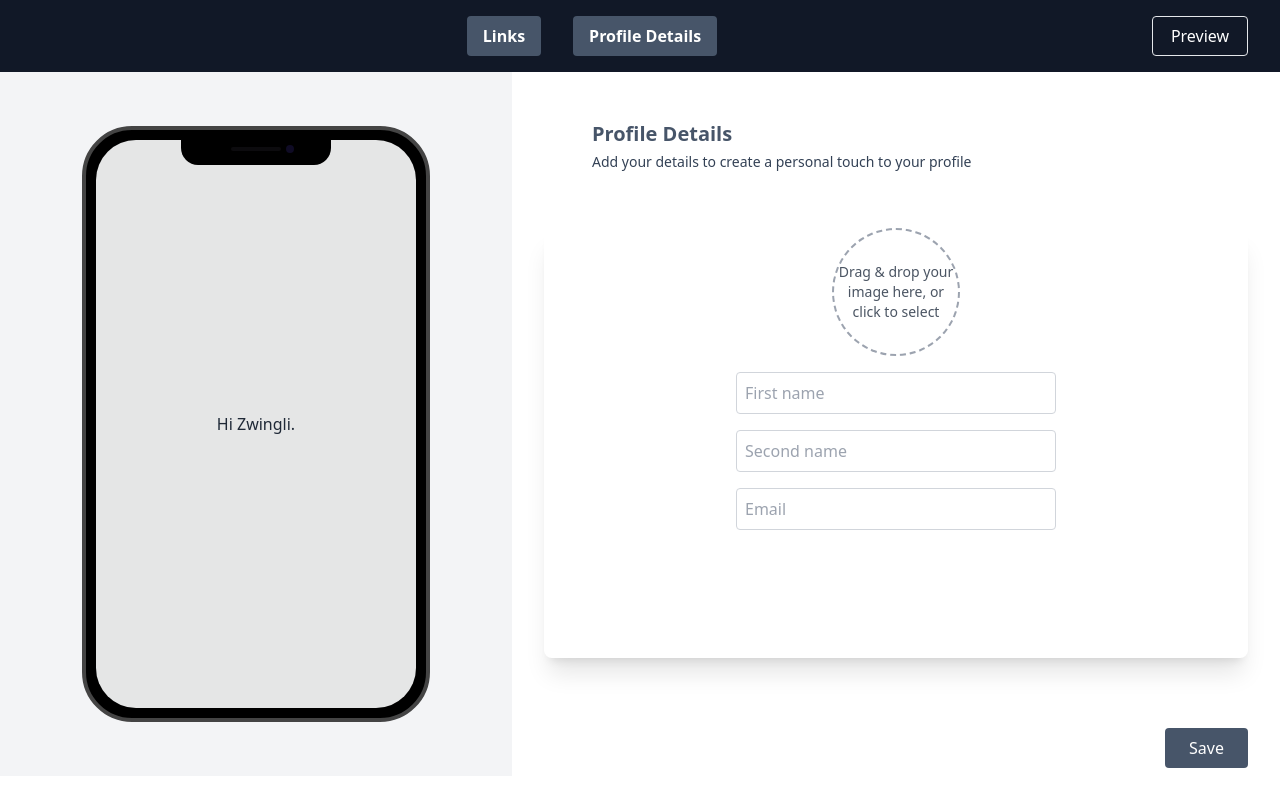
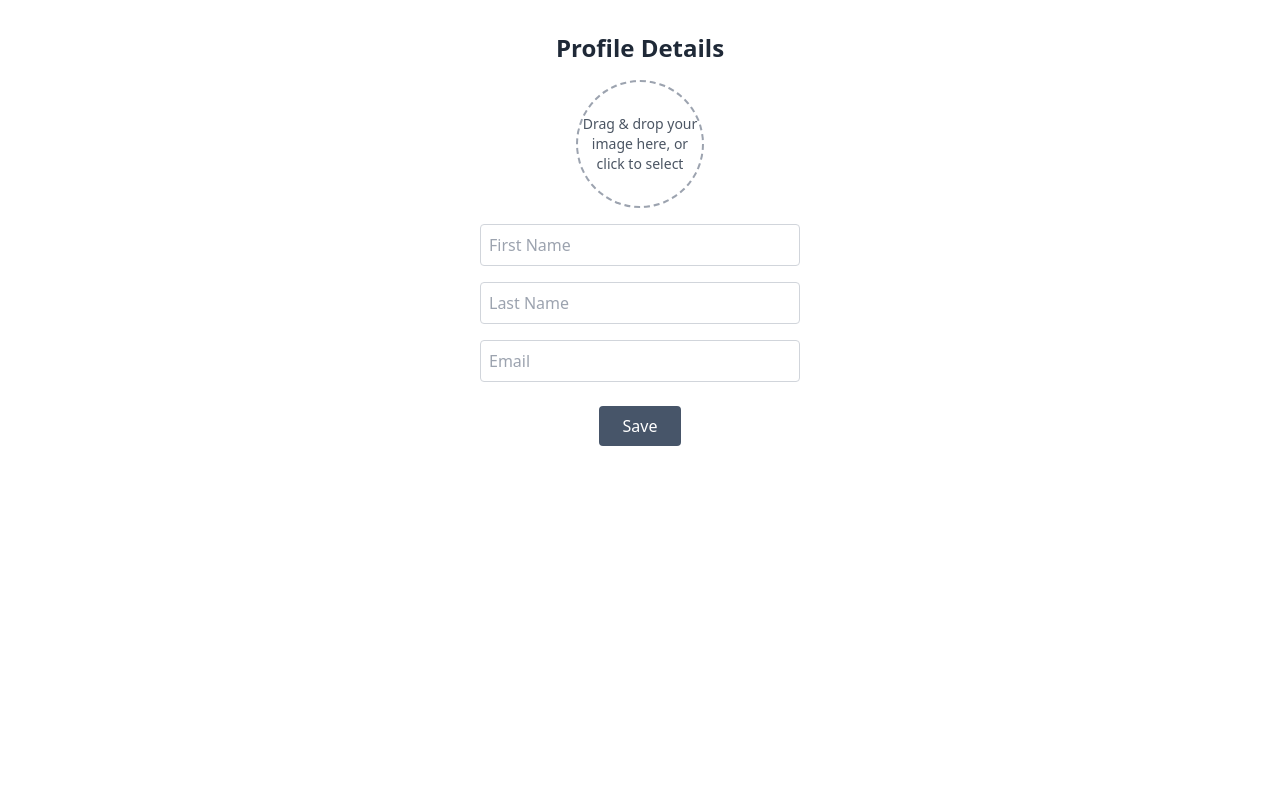
Before and after one commit to ZwingliCaleb/DelevoperLinks, a Next.js app: page /profile in a window 1280 px wide. Built offline with nearby package versions, Linux system fonts and the light colour scheme.

Commit message:
rename my pages and refactor my imagepicker

```diff
--- a/components/AvatarUpload.js
+++ b/components/AvatarUpload.js
@@ -0,0 +1,31 @@
+import React from 'react';
+import { useDropzone } from 'react-dropzone';
+
+const AvatarUpload = ({ profilePicture, setProfilePicture }) => {
+  const onDrop = (acceptedFiles) => {
+    const file = acceptedFiles[0];
+    if (file) {
+      setProfilePicture(URL.createObjectURL(file));
+    }
+  };
+
+  const { getRootProps, getInputProps } = useDropzone({
+    onDrop,
+    accept: {
+      'image/*': [] // Accept any image format
+    }
+  });
+
+  return (
+    <div {...getRootProps({ className: 'dropzone border-2 border-dashed border-gray-400 w-32 h-32 flex items-center justify-center rounded-full transition-colors duration-300 hover:bg-gray-200' })}>
+      <input {...getInputProps()} />
+      {profilePicture ? (
+        <img src={profilePicture} alt="Profile" className="w-full h-full object-cover rounded-full" />
+      ) : (
+        <p className="text-gray-600 text-sm text-center">Drag & drop your image here, or click to select</p>
+      )}
+    </div>
+  );
+};
+
+export default AvatarUpload;
--- a/pages/profile.js
+++ /dev/null
@@ -1,113 +0,0 @@
-import React, { useState } from 'react';
-import { useDropzone } from 'react-dropzone';
-import Link from 'next/link';
-
-const Home = () => {
-  const [profilePicture, setProfilePicture] = useState(null);
-  const [firstname, setFirstName] = useState('');
-  const [secondname, setSecondName] = useState('');
-  const [email, setEmail] = useState('');
-
-  const onDrop = (acceptedFiles) => {
-    const file = acceptedFiles[0];
-    if (file) {
-      setProfilePicture(URL.createObjectURL(file));
-    }
-  };
-
-  const { getRootProps, getInputProps } = useDropzone({
-    onDrop,
-    accept: {
-      'image/*': [] // Accept any image format
-    }
-  });
-
-  return (
-    <div className="h-screen overflow-hidden">
-      {/* Darker Header */}
-      <header className="bg-gray-900 text-white py-4">
-        <nav className="flex justify-between items-center px-8">
-          {/* Centered Buttons */}
-          <div className="flex justify-center flex-grow space-x-8">
-            <Link href="/">
-              <button className="font-semibold bg-slate-600 px-4 py-2 rounded">Links</button>
-            </Link>
-            <Link href="/profile">
-              <button className="font-semibold bg-slate-600 px-4 py-2 rounded">Profile Details</button>
-            </Link>
-          </div>
-          {/* Right Aligned Preview Button */}
-          <Link href="/preview">
-            <button className="h-10 w-24 rounded bg-gray-900 border">Preview</button>
-          </Link>
-        </nav>
-      </header>
-
-      <div className="flex h-[calc(100%-96px)] overflow-hidden">
-        {/* Phone avatar section (hidden on small screens) */}
-        <section className="w-2/5 hidden lg:flex justify-center items-center bg-gray-100">
-          <div className="mockup-phone">
-            <div className="camera"></div>
-            <div className="display">
-              <div className="artboard artboard-demo phone-1">Hi Zwingli.</div>
-            </div>
-          </div>
-        </section>
-
-        {/* Customize links section */}
-        <section className="w-full lg:w-3/5 flex flex-col justify-between px-8 bg-white ">
-          <div className="m-12 h-full">
-            <h1 className="text-xl text-slate-600 font-bold">Profile Details</h1>
-            <p className="text-sm text-slate-700 mt-1 mb-2">Add your details to create a personal touch to your profile</p>
-          </div>
-
-          <div className="flex flex-col items-center rounded-lg shadow-xl pb-32 mb-48">
-            {/* Profile Picture Upload */}
-            <div {...getRootProps({ className: 'dropzone border-2 border-dashed border-gray-400 w-32 h-32 flex items-center justify-center rounded-full transition-colors duration-300 hover:bg-gray-200' })}>
-              <input {...getInputProps()} />
-              {profilePicture ? (
-                <img src={profilePicture} alt="Profile" className="w-full h-full object-cover rounded-lg" />
-              ) : (
-                <p className="text-gray-600 text-sm text-center">Drag & drop your image here, or click to select</p>
-              )}
-            </div>
-
-            {/* First name Input */}
-            <input
-              type="text"
-              placeholder="First name"
-              value={firstname}
-              onChange={(e) => setFirstName(e.target.value)}
-              className="mt-4 p-2 border border-gray-300 rounded w-full max-w-xs"
-            />
-
-            {/* Second name Input */}
-            <input
-              type="text"
-              placeholder="Second name"
-              value={secondname}
-              onChange={(e) => setSecondName(e.target.value)}
-              className="mt-4 p-2 border border-gray-300 rounded w-full max-w-xs"
-            />
-
-            {/* Email Input */}
-            <input
-              type="email"
-              placeholder="Email"
-              value={email}
-              onChange={(e) => setEmail(e.target.value)}
-              className="mt-4 p-2 border border-gray-300 rounded w-full max-w-xs"
-            />
-          </div>
-        </section>
-      </div>
-
-      {/* Save button positioned bottom-right */}
-      <div className="fixed bottom-8 right-8">
-        <button className="bg-slate-600 text-white px-6 py-2 rounded">Save</button>
-      </div>
-    </div>
-  );
-};
-
-export default Home;
--- /dev/null
+++ b/pages/profile.jsx
@@ -0,0 +1,53 @@
+import React, { useState } from 'react';
+import AvatarUpload from '../components/AvatarUpload'; // Adjust the path as necessary
+
+const Profile = () => {
+  const [profilePicture, setProfilePicture] = useState(null);
+  const [firstName, setFirstName] = useState('');
+  const [lastName, setLastName] = useState('');
+  const [email, setEmail] = useState('');
+
+  const handleSubmit = () => {
+    // Handle form submission here
+    console.log({ firstName, lastName, email, profilePicture });
+  };
+
+  return (
+    <div className="flex flex-col items-center py-8">
+      <h1 className="text-2xl font-bold mb-4">Profile Details</h1>
+
+      {/* Avatar Upload */}
+      <AvatarUpload profilePicture={profilePicture} setProfilePicture={setProfilePicture} />
+
+      {/* Input Fields */}
+      <input
+        type="text"
+        placeholder="First Name"
+        value={firstName}
+        onChange={(e) => setFirstName(e.target.value)}
+        className="mt-4 p-2 border border-gray-300 rounded w-full max-w-xs"
+      />
+      <input
+        type="text"
+        placeholder="Last Name"
+        value={lastName}
+        onChange={(e) => setLastName(e.target.value)}
+        className="mt-4 p-2 border border-gray-300 rounded w-full max-w-xs"
+      />
+      <input
+        type="email"
+        placeholder="Email"
+        value={email}
+        onChange={(e) => setEmail(e.target.value)}
+        className="mt-4 p-2 border border-gray-300 rounded w-full max-w-xs"
+      />
+
+      {/* Save Button */}
+      <button onClick={handleSubmit} className="mt-6 bg-slate-600 text-white px-6 py-2 rounded">
+        Save
+      </button>
+    </div>
+  );
+};
+
+export default Profile;
```
Also changed, not shown: pages/_app.jsx (renamed from pages/_app.js), pages/_document.jsx (renamed from pages/_document.js), pages/index.jsx (renamed from pages/index.js), pages/preview.jsx (renamed from pages/preview.js).
